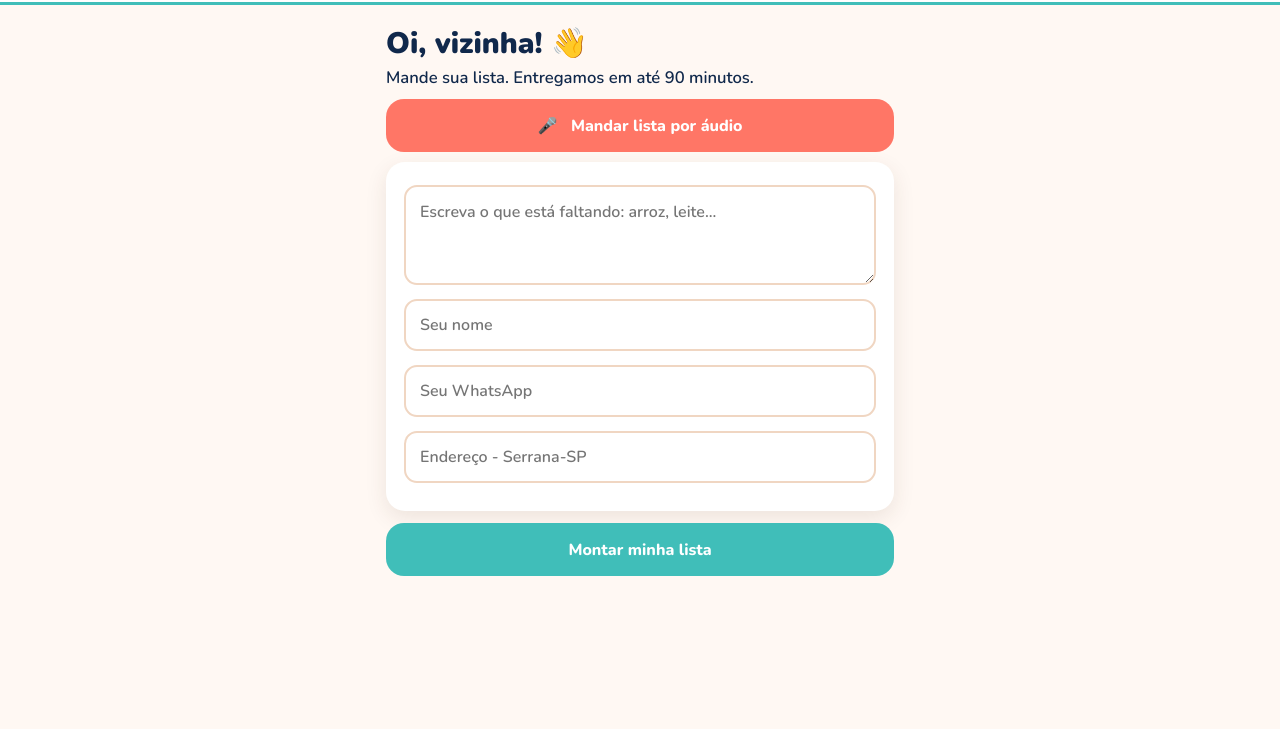
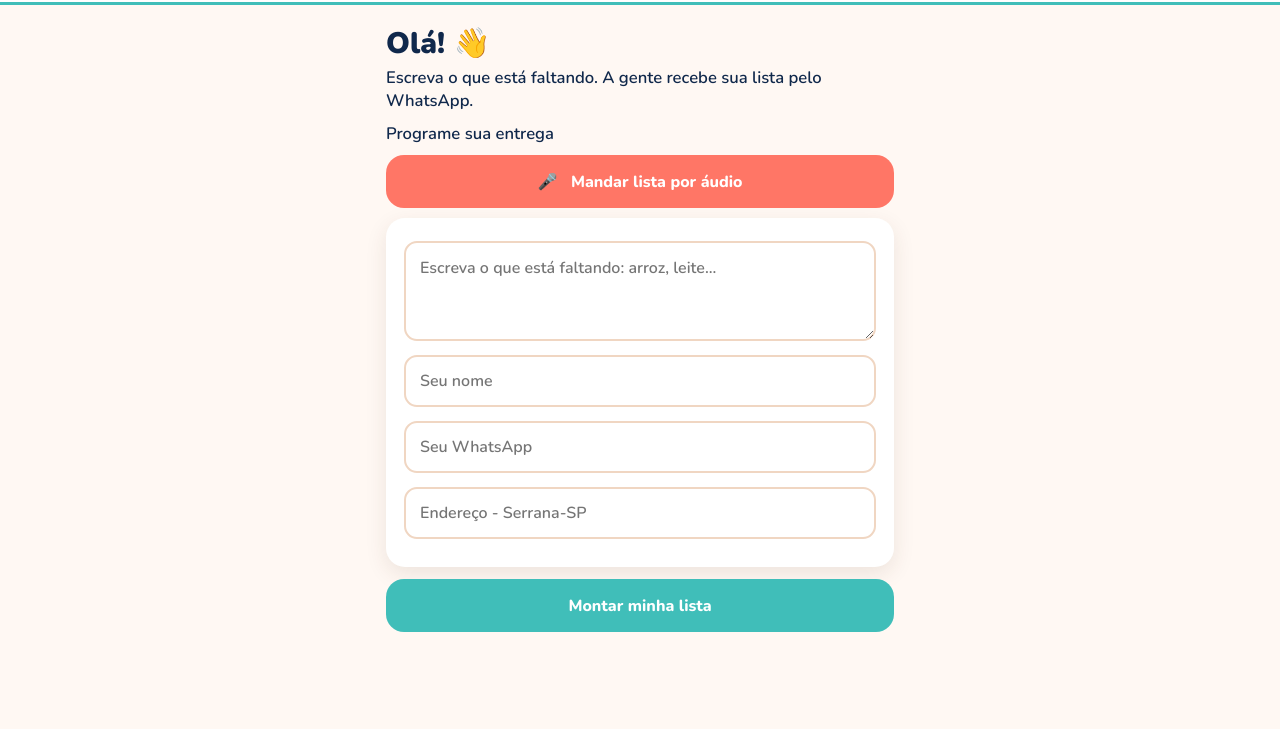
Before and after one commit to brusynbr/martclick-lista, a plain HTML site: page index.html in a window 1280 px wide. Shown: the part 71-800 px from the top of the page. Drawn offline with nearby package versions, Linux system fonts and the light colour scheme.

Commit message:
Update MartClick greeting and delivery copy

```diff
--- a/index.html
+++ b/index.html
@@ -1 +1 @@
-<!doctype html><html lang="pt-BR"><head><meta charset="utf-8"><meta name="viewport" content="width=device-width,initial-scale=1"><title>MartClick</title><link rel="stylesheet" href="style.css"></head><body><header><a class="logo" href="#">⌂ <b>Mart<span>Click</span></b></a><nav><button class="active">Cliente</button><button>Wagner</button></nav></header><main><h1>Oi, vizinha! 👋</h1><p>Mande sua lista. Entregamos em até 90 minutos.</p><button class="audio" id="voice">🎤 &nbsp; Mandar lista por áudio</button><form id="form"><section><label class="sr" for="items">Lista</label><textarea id="items" placeholder="Escreva o que está faltando: arroz, leite..." required></textarea><label class="sr" for="name">Nome</label><input id="name" placeholder="Seu nome"><label class="sr" for="phone">WhatsApp</label><input id="phone" placeholder="Seu WhatsApp"><label class="sr" for="address">Endereço</label><input id="address" placeholder="Endereço - Serrana-SP" required></section><button class="send">Montar minha lista</button><output id="status"></output></form></main><dialog id="dialog"><button id="close">×</button><h2>Lista por áudio</h2><p>Envie seu áudio pelo WhatsApp após montar a lista.</p></dialog><script src="script.js"></script></body></html>
+<!doctype html><html lang="pt-BR"><head><meta charset="utf-8"><meta name="viewport" content="width=device-width,initial-scale=1"><title>MartClick</title><link rel="stylesheet" href="style.css"></head><body><header><a class="logo" href="#">⌂ <b>Mart<span>Click</span></b></a><nav><button class="active">Cliente</button></nav></header><main><h1>Olá! 👋</h1><p>Escreva o que está faltando. A gente recebe sua lista pelo WhatsApp.</p><p class="delivery-note">Programe sua entrega</p><button class="audio" id="voice">🎤 &nbsp; Mandar lista por áudio</button><form id="form"><section><label class="sr" for="items">Lista</label><textarea id="items" placeholder="Escreva o que está faltando: arroz, leite..." required></textarea><label class="sr" for="name">Nome</label><input id="name" placeholder="Seu nome"><label class="sr" for="phone">WhatsApp</label><input id="phone" placeholder="Seu WhatsApp"><label class="sr" for="address">Endereço</label><input id="address" placeholder="Endereço - Serrana-SP" required></section><button class="send">Montar minha lista</button><output id="status"></output></form></main><dialog id="dialog"><button id="close">×</button><h2>Lista por áudio</h2><p>Envie seu áudio pelo WhatsApp após montar a lista.</p></dialog><script src="script.js"></script></body></html>
```
